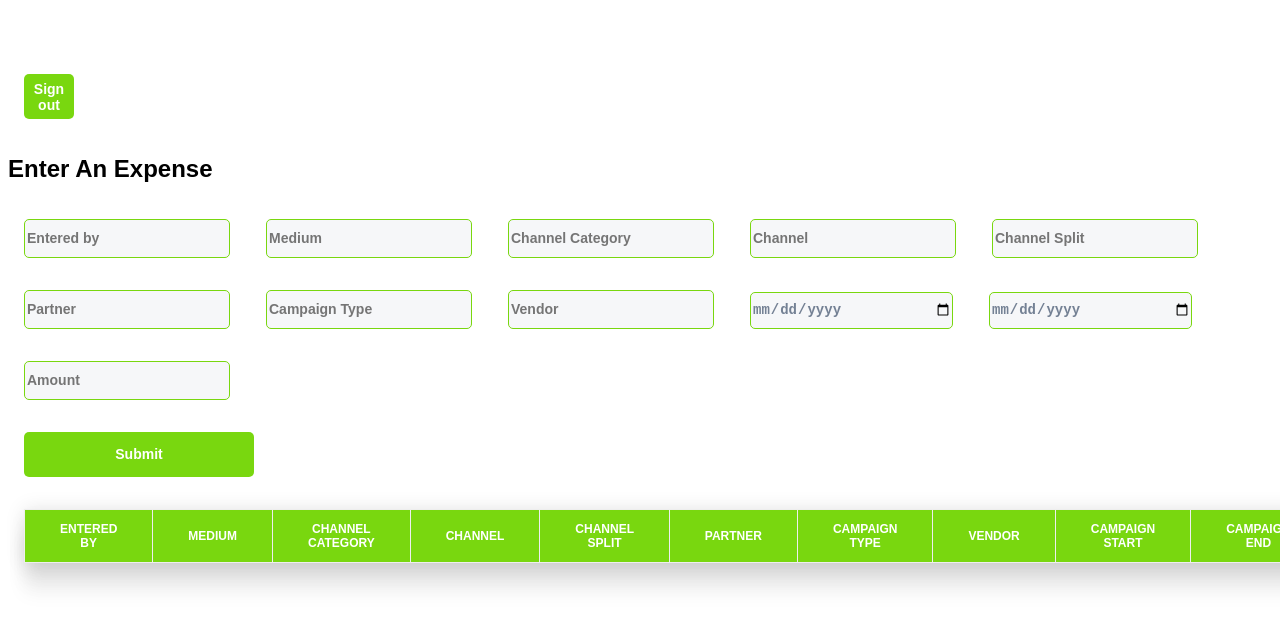
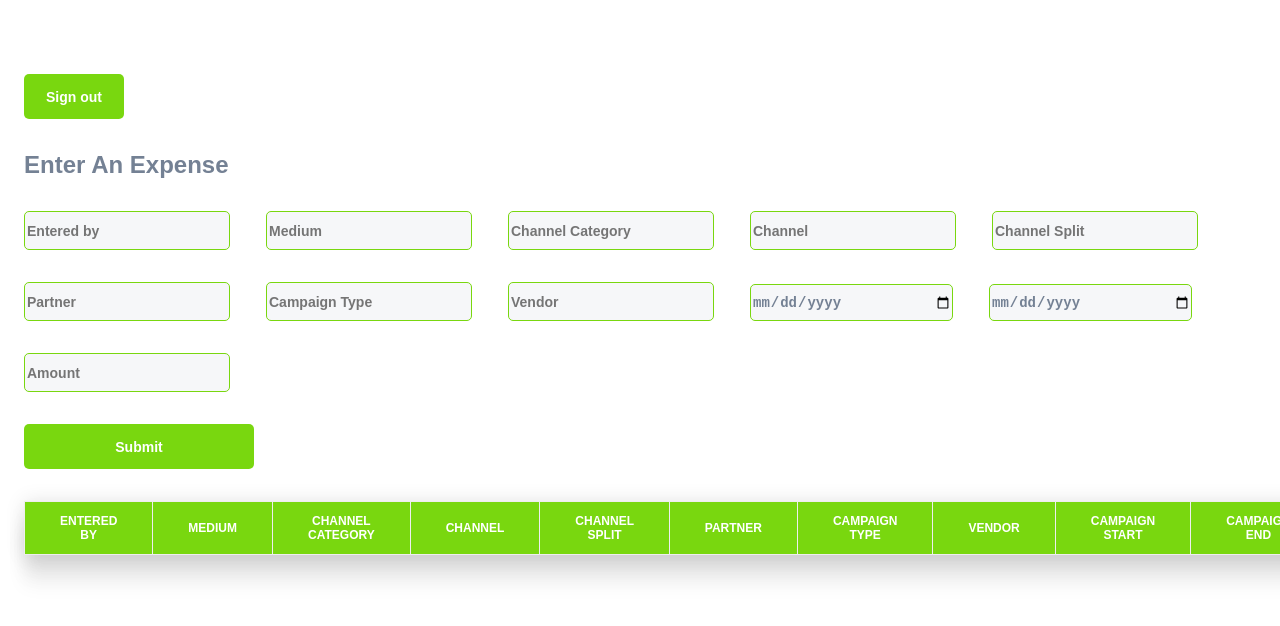
Before and after one commit to cbernatz/Logger, a plain HTML site: page form.html in a window 1280 px wide. Shown: the top 626 px of the page. Drawn offline with Linux system fonts and the light colour scheme; some packages are replaced by stand-ins of ours; no server answers; a script that the page names is missing.

Commit message:
Update styles.css

```diff
--- a/styles.css
+++ b/styles.css
@@ -1,9 +1,11 @@
 h2 {
     font-family: 'Arial';
+    color: #748194;
+    margin: 1rem;
 }
 
 #signOutBtn {
-    width: 50px;
+    width: 100px;
 }
 
 .formEntry{
```
